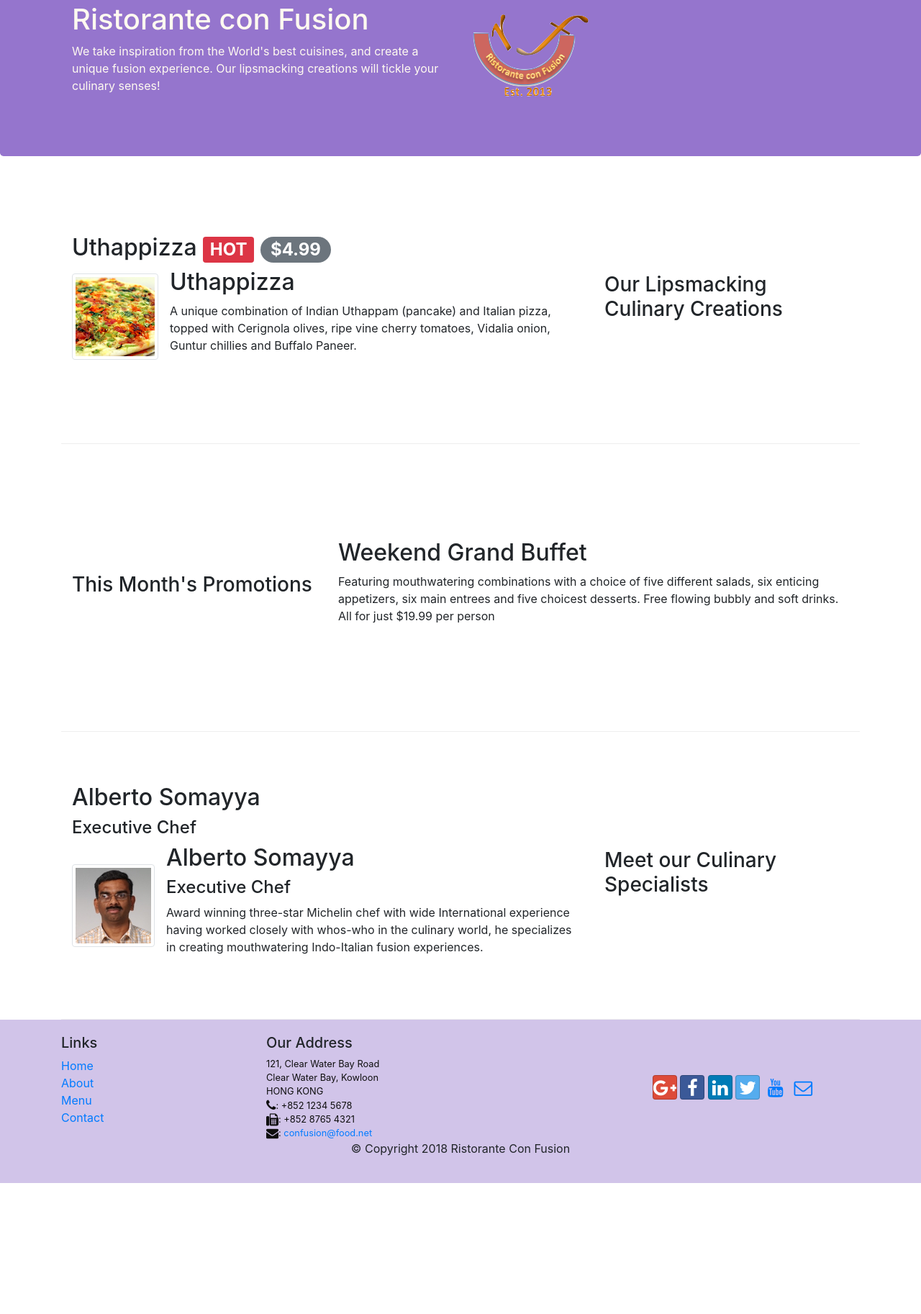
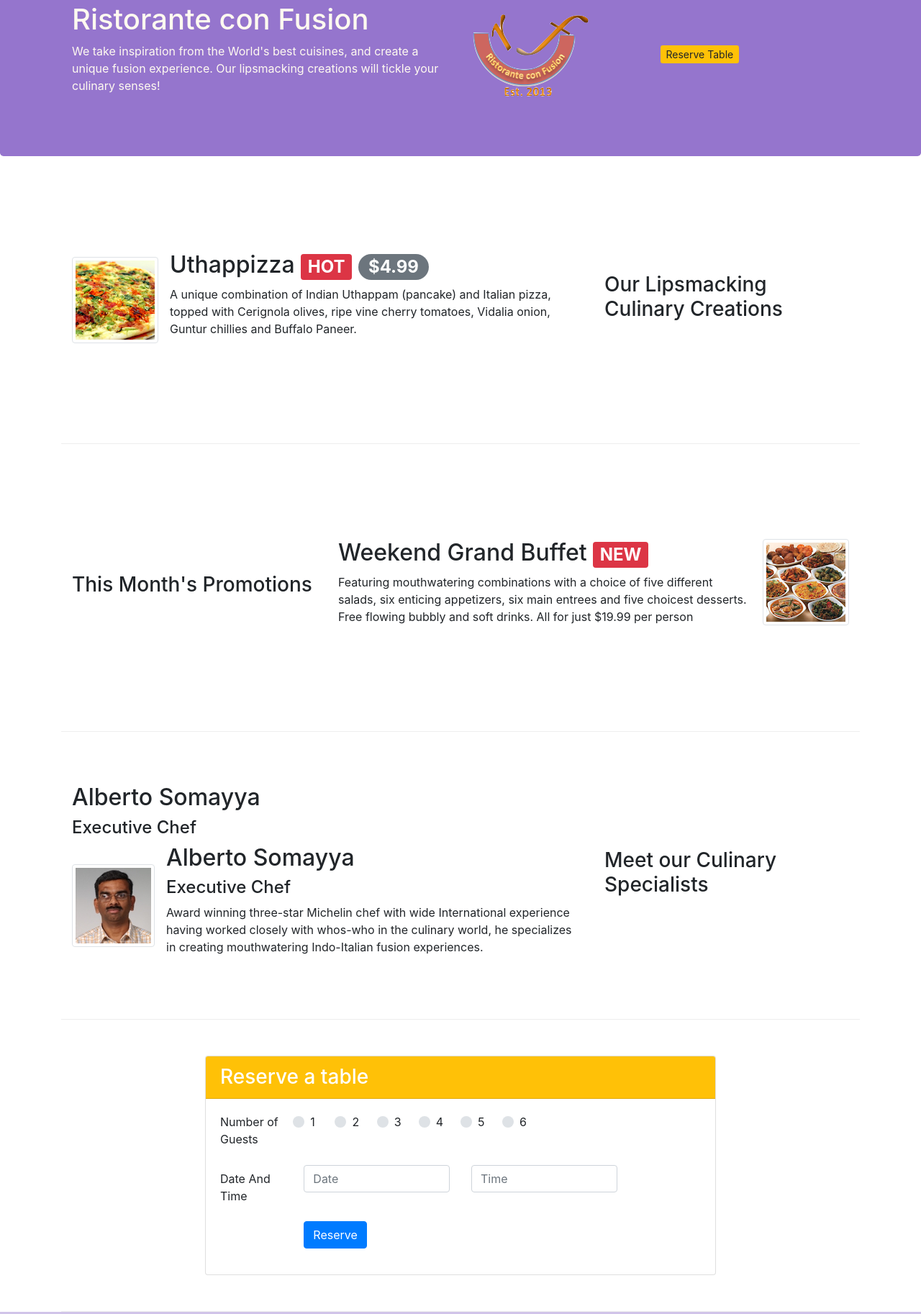
Before and after one commit to Mohamed-Habib-BRADAI/bootstrap, a website: page index.html in a window 1280 px wide. Shown: the part 117-1943 px from the top of the page at 72% size. Before the commit the page ends 1761 px from the top, so only its background shows below. Drawn offline with nearby package versions, Linux system fonts and the light colour scheme.

Commit message:
Assignment 2

```diff
--- a/css/styles.css
+++ b/css/styles.css
@@ -35,3 +35,6 @@ body{
 .navbar-dark {
      background-color: #512DA8;
 }
+.custom {
+    width: 78px !important;
+}
--- a/index.html
+++ b/index.html
@@ -24,7 +24,8 @@
             <a class="navbar-brand" href="./index.html"><img src="img/logo.png" height="30" width="41"></a>
             <div class="collapse navbar-collapse" id="Navbar">
                 <ul class="navbar-nav mr-auto">
-                    <li class="nav-item active"><a class="nav-link" href="./index.html"><span class="fa fa-home fa-lg"></span> Home</a></a></li>
+                    <li class="nav-item active"><a class="nav-link" href="./index.html"><span class="fa fa-home fa-lg"></span> Home</a></a>
+                    </li>
                     <li class="nav-item"><a class="nav-link" href="./aboutus.html"><span class="fa fa-info fa-lg"></span>About</a></li>
                     <li class="nav-item"><a class="nav-link" href="./contactus.html"><span class="fa fa-list fa-lg"></span>Menu</a></li>
                     <li class="nav-item"><a class="nav-link" href="#"><span class="fa fa-address-card fa-lg"></span>Contact</a></li>
@@ -39,9 +40,16 @@
                     <h1>Ristorante con Fusion</h1>
                     <p>We take inspiration from the World's best cuisines, and create a unique fusion experience. Our lipsmacking creations will tickle your culinary senses!</p>
                 </div>
-                <div class="col-12 col-sm align-self-center">
-                    <img src="img/logo.png" class="img-fluid">
+                <div class="col-12 col-sm-6 row ">
+                    <div class="col-12 col-sm-6 align-self-center ">
+                        <img src="img/logo.png" class=" img-fluid">
+
                     </div>
+                    <div class="col-12 col-sm-6 align-self-center">
+                        <a href="./index.html#reserveform" class="button btn-warning btn-sm"> Reserve Table</a>
+                    </div>
+                </div>
+
             </div>
         </div>
     </header>
@@ -51,29 +59,31 @@
             <div class="col-12 col-sm-4 order-sm-last cols-md-3">
                 <h3>Our Lipsmacking Culinary Creations</h3>
             </div>
-            <div class="col col-sm order-sm-first col-md">
+            <div class="col-12 col-sm order-sm-first col-md">
+                <div class="media">
+                    <img class="d-flex mr-3 img-thumbnail align-self-center" src="img/uthappizza.png" alt="Uthappizza">
+                    <div class="media-body">
                         <h2>Uthappizza <span class="badge badge-danger">HOT</span> <span class="badge badge-pill badge-secondary">$4.99</span></h2>
-                <div class="media">
-                        <img class="d-flex mr-3 img-thumbnail align-self-center"
-                                src="img/uthappizza.png" alt="Uthappizza">
-                        <div class="media-body">
-                            <h2 class="mt-0">Uthappizza</h2>
-                            <p class="d-none d-sm-block">A unique combination of Indian Uthappam (pancake) and
-                                Italian pizza, topped with Cerignola olives, ripe vine
-                                cherry tomatoes, Vidalia onion, Guntur chillies and
-                                Buffalo Paneer.</p>
+                        <p class="d-none d-sm-block">A unique combination of Indian Uthappam (pancake) and Italian pizza, topped with Cerignola olives, ripe vine cherry tomatoes, Vidalia onion, Guntur chillies and Buffalo Paneer.</p>
                     </div>
-                    </div>            </div>
                 </div>
-
+            </div>
+        </div>
 
         <div class="row row-content align-items-center">
             <div class="col-12 col-sm-4 cols-md-3">
                 <h3>This Month's Promotions</h3>
             </div>
-            <div class="col col-sm col-md">
-                <h2>Weekend Grand Buffet</h2>
-                <p>Featuring mouthwatering combinations with a choice of five different salads, six enticing appetizers, six main entrees and five choicest desserts. Free flowing bubbly and soft drinks. All for just $19.99 per person </p>
+            <div class="col-12 col-sm col-md">
+                <div class="media">
+                    <div class="media-body">
+                        <h2>Weekend Grand Buffet <span class="badge badge-danger">NEW</span></h2>
+                        <p class="d-none d-sm-block">Featuring mouthwatering combinations with a choice of five different salads, six enticing appetizers, six main entrees and five choicest desserts. Free flowing bubbly and soft drinks. All for just $19.99 per person</p>
+                    </div>
+                    <div class="media-right">
+                        <img class="d-flex ml-3 img-thumbnail align-self-center" src="img/buffet.png" alt="buffet">
+                    </div>
+                </div>
             </div>
         </div>
 
@@ -85,18 +95,79 @@
                 <h2>Alberto Somayya</h2>
                 <h4>Executive Chef</h4>
                 <div class="media">
-                        <img class="d-flex mr-3 img-thumbnail align-self-center"
-                                src="img/alberto.png" alt="Alberto Somayya">
+                    <img class="d-flex mr-3 img-thumbnail align-self-center" src="img/alberto.png" alt="Alberto Somayya">
                     <div class="media-body">
                         <h2 class="mt-0">Alberto Somayya</h2>
                         <h4>Executive Chef</h4>
-                            <p class="d-none d-sm-block">Award winning three-star Michelin chef with wide
-                                International experience having worked closely with
-                                whos-who in the culinary world, he specializes in
-                                creating mouthwatering Indo-Italian fusion experiences.
+                        <p class="d-none d-sm-block">Award winning three-star Michelin chef with wide International experience having worked closely with whos-who in the culinary world, he specializes in creating mouthwatering Indo-Italian fusion experiences.
                         </p>
                     </div>
-                    </div>            </div>
+                </div>
+            </div>
+        </div>
+        <div class="row row-content align-items-center" id="reserveform">
+            <div class="col-12 offset-sm-2 col-sm-8">
+                <div class="card">
+                    <h3 class="card-header bg-warning text-white">Reserve a table</h3>
+                    <div class="card-body">
+                        <form>
+                            <div class="form-group row align-self-center">
+                                <label for="Group of guest" class="col-12 col-md-2 ">Number of Guests</label>
+                                <!-- Group of default radios - option 1 -->
+                                <div class="custom-control custom-radio  col-2 col-md-1">
+                                    <input type="radio" class="custom-control-input" id="groupOfGuest1" name="groupOfDefaultRadios">
+                                    <label class="custom-control-label" for="groupOfGuest1">1</label>
+                                </div>
+
+                                <!-- Group of default radios - option 2 -->
+                                <div class="custom-control custom-radio col-2 col-md-1">
+                                    <input type="radio" class="custom-control-input" id="groupOfGuest2" name="groupOfDefaultRadios">
+                                    <label class="custom-control-label" for="groupOfGuest2">2</label>
+                                </div>
+
+                                <!-- Group of default radios - option 3 -->
+                                <div class="custom-control custom-radio col-2 col-md-1">
+                                    <input type="radio" class="custom-control-input" id="groupOfGuest3" name="groupOfDefaultRadios">
+                                    <label class="custom-control-label" for="groupOfGuest3">3</label>
+                                </div>
+
+                                <!-- Group of default radios - option 4 -->
+                                <div class="custom-control custom-radio col-2 col-md-1">
+                                    <input type="radio" class="custom-control-input" id="groupOfGuest4" name="groupOfDefaultRadios">
+                                    <label class="custom-control-label" for="groupOfGuest4">4</label>
+                                </div>
+
+                                <!-- Group of default radios - option 5 -->
+                                <div class="custom-control custom-radio col-2 col-md-1">
+                                    <input type="radio" class="custom-control-input" id="groupOfGuest5" name="groupOfDefaultRadios">
+                                    <label class="custom-control-label" for="groupOfGuest5">5</label>
+                                </div>
+                                <!-- Group of default radios - option 6 -->
+
+                                <div class="custom-control custom-radio col-4 col-md-1">
+                                    <input type="radio" class="custom-control-input" id="groupOfGuest6" name="groupOfDefaultRadios">
+                                    <label class="custom-control-label" for="groupOfGuest6">6</label>
+                                </div>
+                            </div>
+                            <div class="form-group row">
+                                <label for="DateAndTime" class="col-12 col-md-2 col-form-label">Date And Time</label>
+                                <div class="col-12 col-md-4">
+                                    <input type="text" class="form-control" id="date" name="date" placeholder="Date">
+                                </div>
+                                <div class="col-12 col-md-4">
+                                    <input type="text" class="form-control" id="time" name="time" placeholder="Time">
+                                </div>
+                            </div>
+                            <div class="form-group row">
+                                <div class="col-3 offset-md-2 col-md-2">
+                                    <button type="submit" class="btn btn-primary">Reserve</button>
+                                </div>
+                            </div>
+                        </form>
+                    </div>
+                </div>
+            </div>
+
         </div>
     </div>
 
```
Lines whose indentation alone changed are shown as unchanged.
